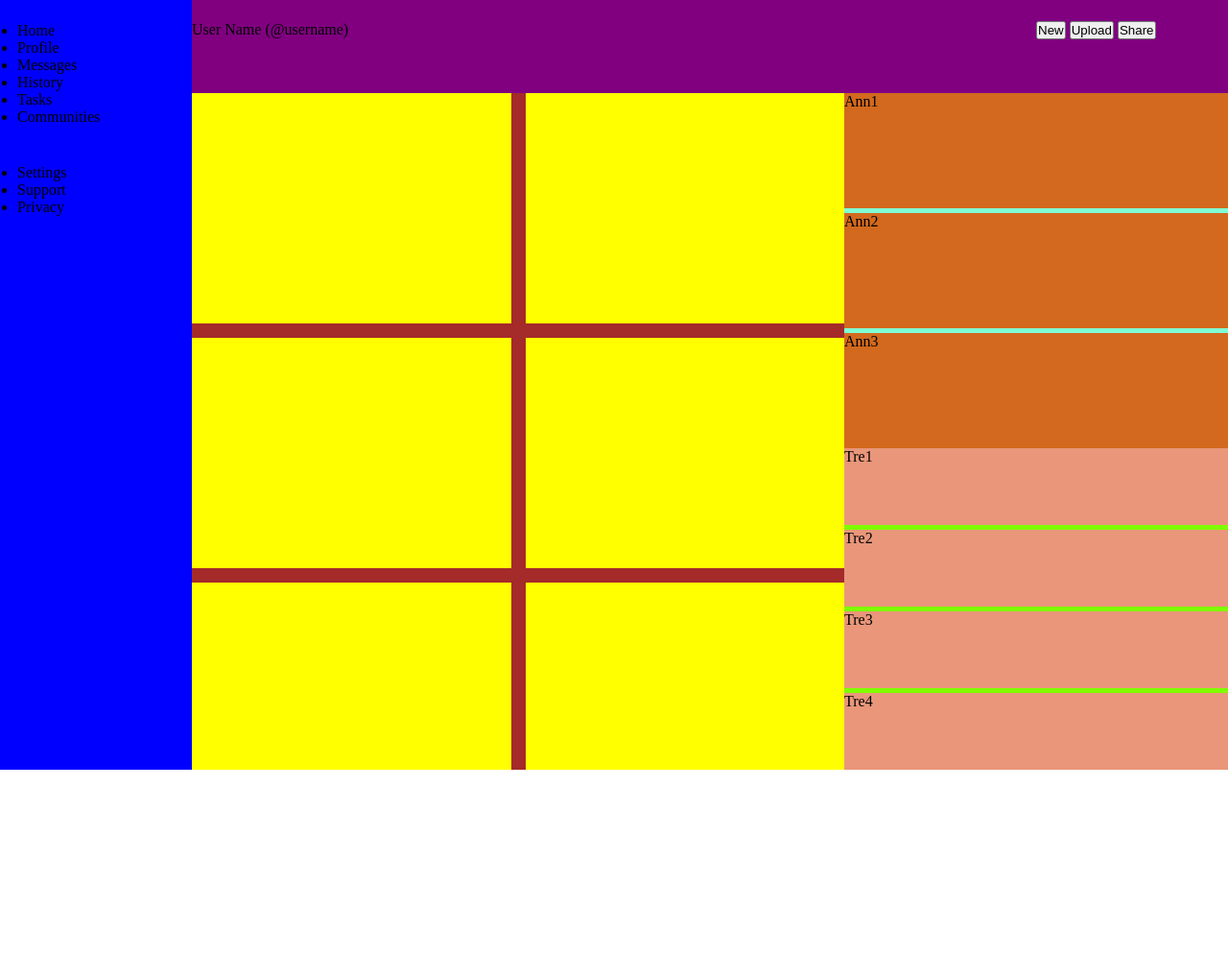
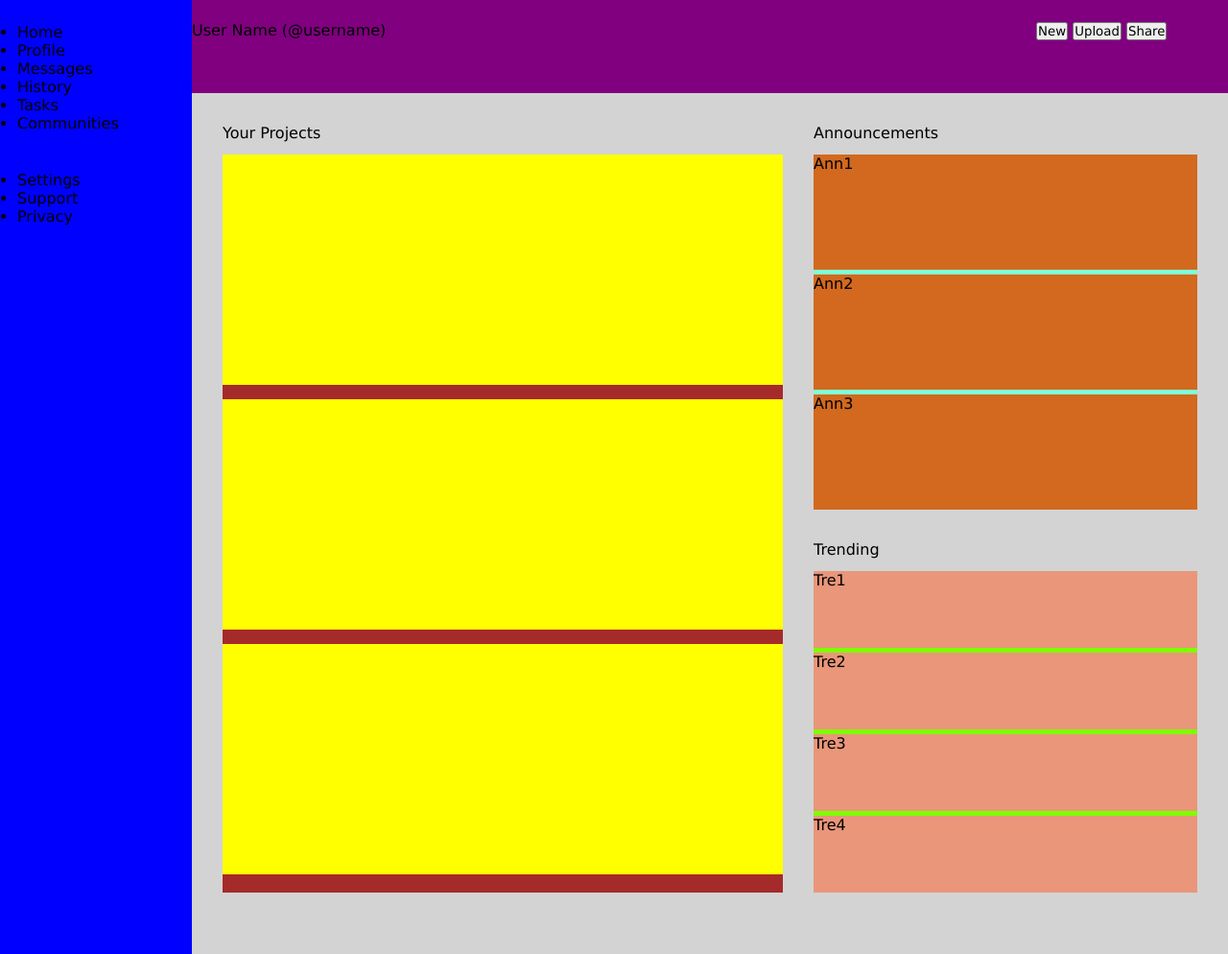
Before and after one commit to joMarsch/admin-dashboard, a plain HTML site: page index.html in a window 1280 px wide. Shown: the part 53-1047 px from the top of the page at 96% size. Before the commit the page ends 855 px from the top, so only its background shows below. Drawn offline with Linux system fonts and the light colour scheme.

Commit message:
Test whats wrong with code

```diff
--- a/index.html
+++ b/index.html
@@ -54,6 +54,9 @@
                 <div></div>
                 <div></div>
                 <div></div>
+                <div></div>
+                <div></div>
+                <div></div>
             </div>
             <div class="side-content">
                 <div class="announcements">
--- a/style.css
+++ b/style.css
@@ -10,6 +10,8 @@
 * {
     padding: 0px;
     margin: 0px;
+    box-sizing: border-box;
+    font-family: Verdana, Geneva, Tahoma, sans-serif;
 }
 
 .container {
@@ -20,6 +22,7 @@
     grid-template-areas:
     "sidebar header"
     "sidebar main-content";
+
 }
 
 .header {
@@ -51,14 +54,39 @@
     display: grid;
     grid-template-columns: 1fr 400px;
 
+    padding: 64px 32px;
+
 }
 
 .projects {
+    position: relative;
     background-color: brown;
     display: grid;
     gap: 15px;
     grid-template-columns: repeat(auto-fill, minmax(300px, 1fr));
     grid-template-rows: repeat(auto-fit, 240px);
+    margin-right: 32px;
+}
+
+.projects::before {
+    content: "Your Projects";
+    position: absolute;
+    font-size: 1em;
+    top: -2em
+}
+
+.announcements::before {
+    content: "Announcements";
+    position: absolute;
+    font-size: 1em;
+    top: -2em;
+}
+
+.trending::before {
+    content: "Trending";
+    position: absolute;
+    font-size: 1em;
+    top: -2em;
 }
 
 .announcements {
@@ -67,7 +95,10 @@
     display: flex;
     flex-direction: column;
     gap: 5px;
+
+    position: relative;
 }
+
 
 .trending {
     background-color: chartreuse;
@@ -75,6 +106,9 @@
     display: flex;
     flex-direction: column;
     gap: 5px;
+    margin-top: 64px;
+
+    position: relative;
 }
 
 .projects div {
```
